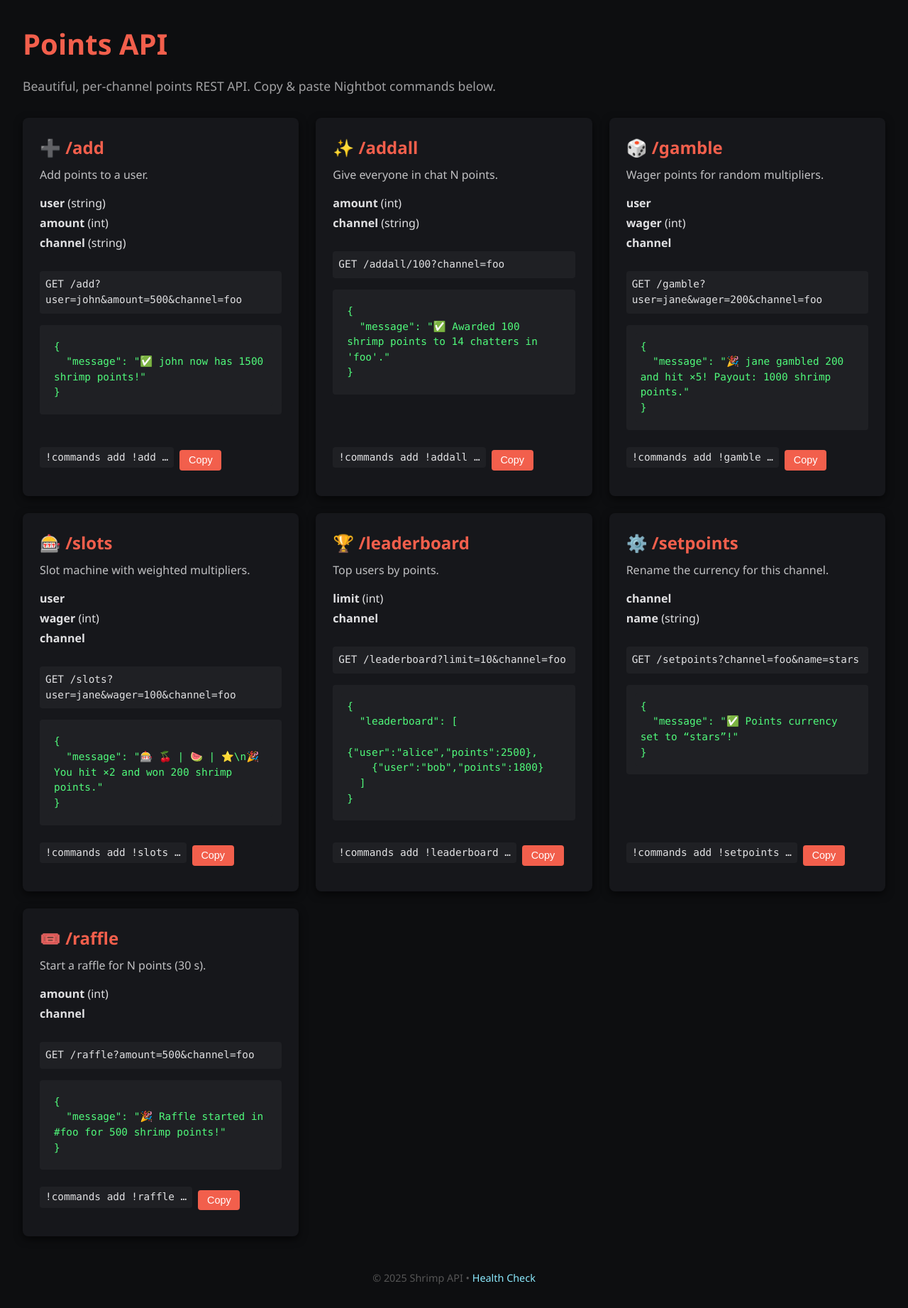
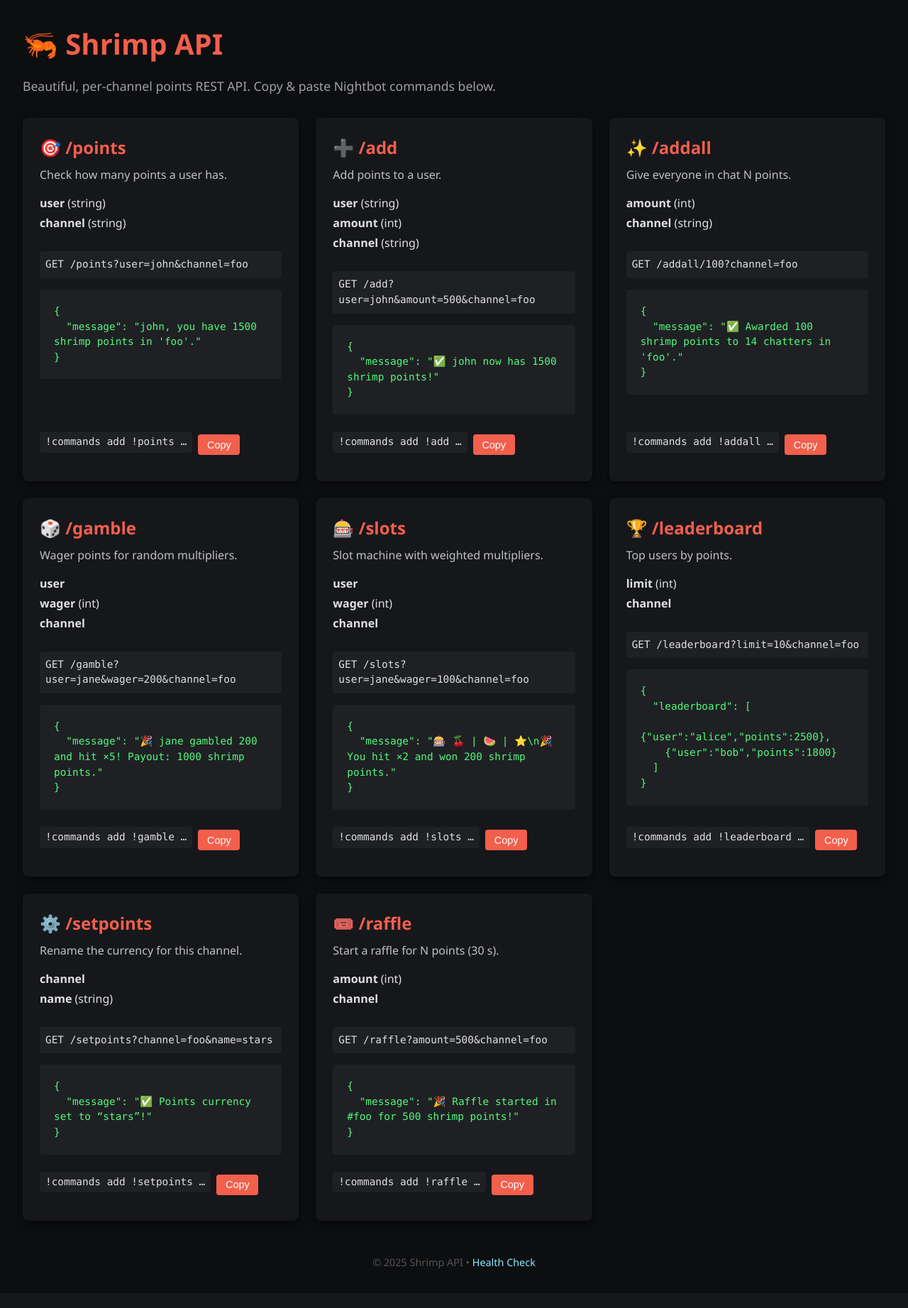
Before and after one commit to andrilchakraborty/api, a FastAPI app: page / in a window 1280 px wide. Shown: the whole page at 71% size. After the commit the page ends 1788 px from the top, so only its background shows below. Run offline with FastAPI, Linux system fonts and the light colour scheme; data that the repository does not hold is empty.

Commit message:
Update index.html

```diff
--- a/templates/index.html
+++ b/templates/index.html
@@ -3,7 +3,7 @@
 <head>
   <meta charset="UTF-8" />
   <meta name="viewport" content="width=device-width, initial-scale=1.0"/>
-  <title> Points API Documentation</title>
+  <title>🦐 Shrimp API Documentation</title>
   <style>
     /* Base Reset */
     * { box-sizing: border-box; margin: 0; padding: 0; }
@@ -30,7 +30,7 @@
       display: grid;
       gap: 1.5rem;
       grid-template-columns: repeat(auto-fit, minmax(300px, 1fr));
-      align-items: stretch;           /* make all cards equal height */
+      align-items: stretch;
     }
 
     /* Card */
@@ -41,8 +41,8 @@
       box-shadow: 0 4px 12px rgba(0,0,0,0.6);
       display: flex;
       flex-direction: column;
-      justify-content: flex-start;   /* stack from top */
-      height: 100%;                   /* fill grid cell */
+      justify-content: flex-start;
+      height: 100%;
     }
     .card h2 {
       font-size: 1.5rem;
@@ -51,7 +51,7 @@
     }
     .card p {
       color: #c1c1c3;
-      margin-bottom: 1rem;            /* consistent spacing */
+      margin-bottom: 1rem;
     }
     .card code, .card pre {
       display: block;
@@ -76,19 +76,17 @@
       font-family: Consolas, monospace;
       font-size: 0.9rem;
       color: #50fa7b;
-      /* remove clipping & scroll */
       max-height: none;
       overflow: visible;
       margin-bottom: 1rem;
     }
-    /* wrap & pretty-print JSON inside <pre> */
     .card .sample pre {
       white-space: pre-wrap;
       word-break: break-word;
       margin: 0;
     }
     .card .command {
-      margin-top: auto;               /* push to bottom if extra space */
+      margin-top: auto;
       display: flex;
       align-items: center;
       gap: .5rem;
@@ -123,10 +121,28 @@
   </style>
 </head>
 <body>
-  <h1>Points API</h1>
+  <h1>🦐 Shrimp API</h1>
   <p class="lead">Beautiful, per-channel points REST API. Copy & paste Nightbot commands below.</p>
 
   <div class="grid">
+    <!-- /points -->
+    <div class="card">
+      <h2>🎯 /points</h2>
+      <p>Check how many points a user has.</p>
+      <ul class="params">
+        <li><strong>user</strong> (string)</li>
+        <li><strong>channel</strong> (string)</li>
+      </ul>
+      <code>GET /points?user=john&amp;channel=foo</code>
+      <div class="sample"><pre>{
+  "message": "john, you have 1500 shrimp points in 'foo'."
+}</pre></div>
+      <div class="command" data-cmd="!commands add !points $(urlfetch https://api-jt5t.onrender.com/points?user=$(user)&amp;channel=$(channel))">
+        <code>!commands add !points …</code>
+        <button onclick="copyCmd(this)">Copy</button>
+      </div>
+    </div>
+
     <!-- /add -->
     <div class="card">
       <h2>➕ /add</h2>
```
